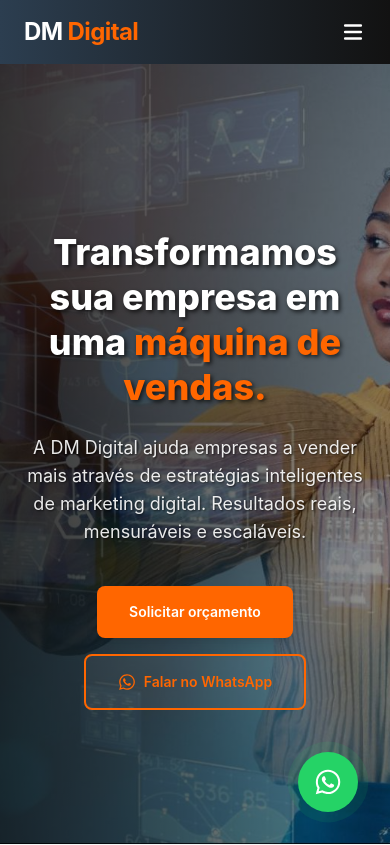
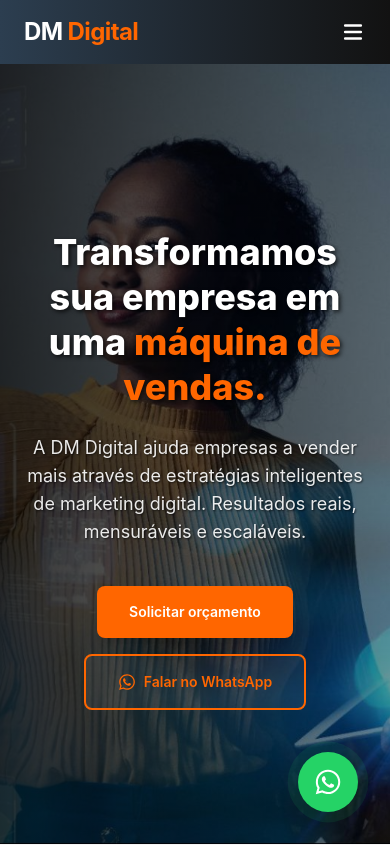
Before and after one commit to aironvalentim/dm-digital-site, a React (Vite) app: page / in a window 390 px wide. Shown: the top 845 px of the page. Built offline with nearby package versions, Linux system fonts and the light colour scheme.

Commit message:
fix: ajusta posicao do recorte da imagem do hero para mobile

```diff
--- a/src/components/Hero.jsx
+++ b/src/components/Hero.jsx
@@ -6,7 +6,7 @@ export default function Hero() {
 
   return (
     <section id="inicio" className="relative min-h-screen flex items-center justify-center pt-24 overflow-hidden">
-      <div className="absolute inset-0 bg-cover bg-center" style={{ backgroundImage: `url(${bg})` }} />
+      <div className="absolute inset-0 bg-cover [background-position:75%_22%] md:[background-position:center]" style={{ backgroundImage: `url(${bg})` }} />
       <div className="absolute inset-0" style={{ background: "linear-gradient(90deg, rgba(0,0,0,0.8) 0%, rgba(0,0,0,0.6) 50%, rgba(0,0,0,0.4) 100%)" }} />
 
       <div className="relative z-10 max-w-3xl mx-auto px-6 text-center text-white">
```
